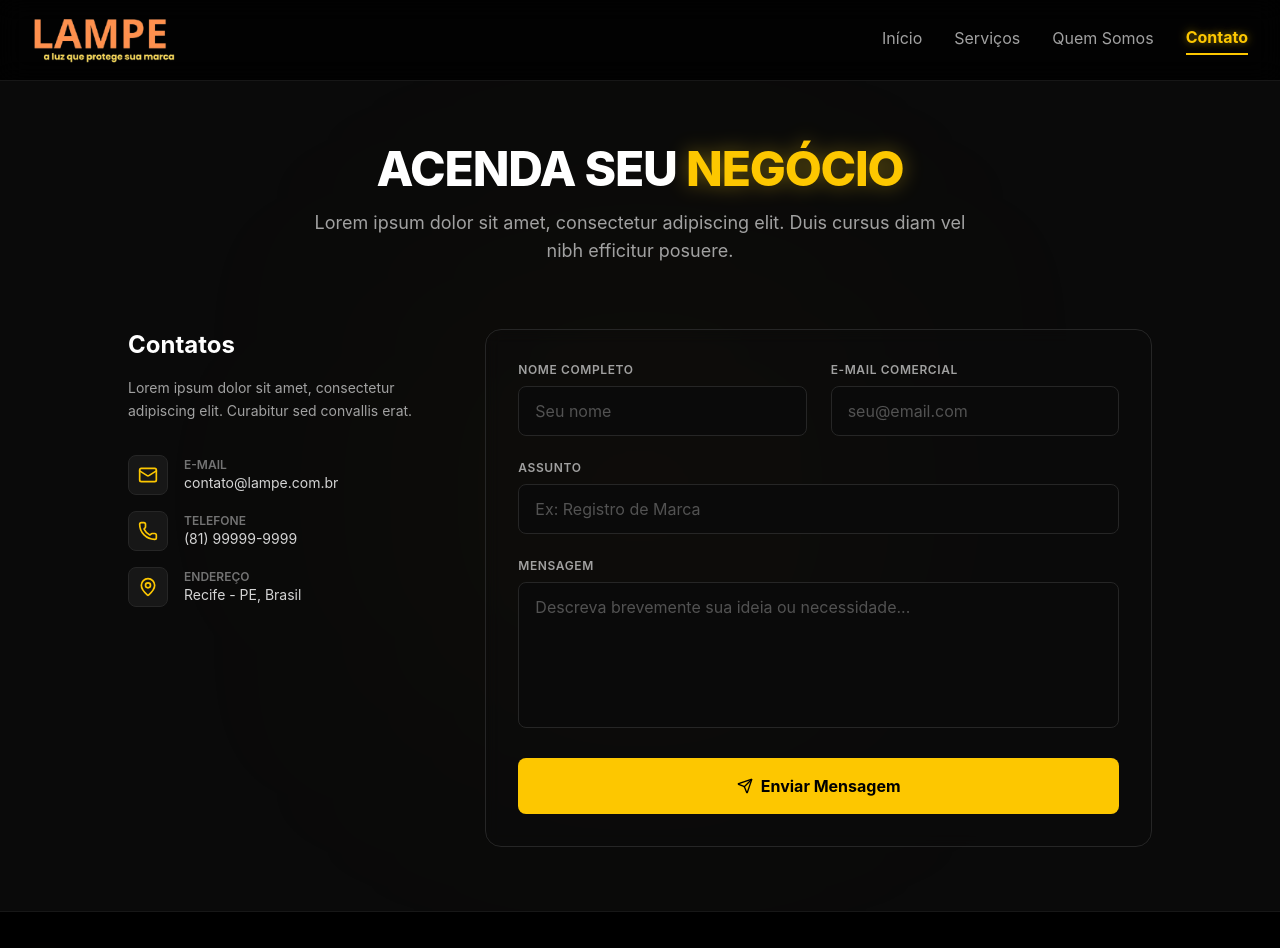
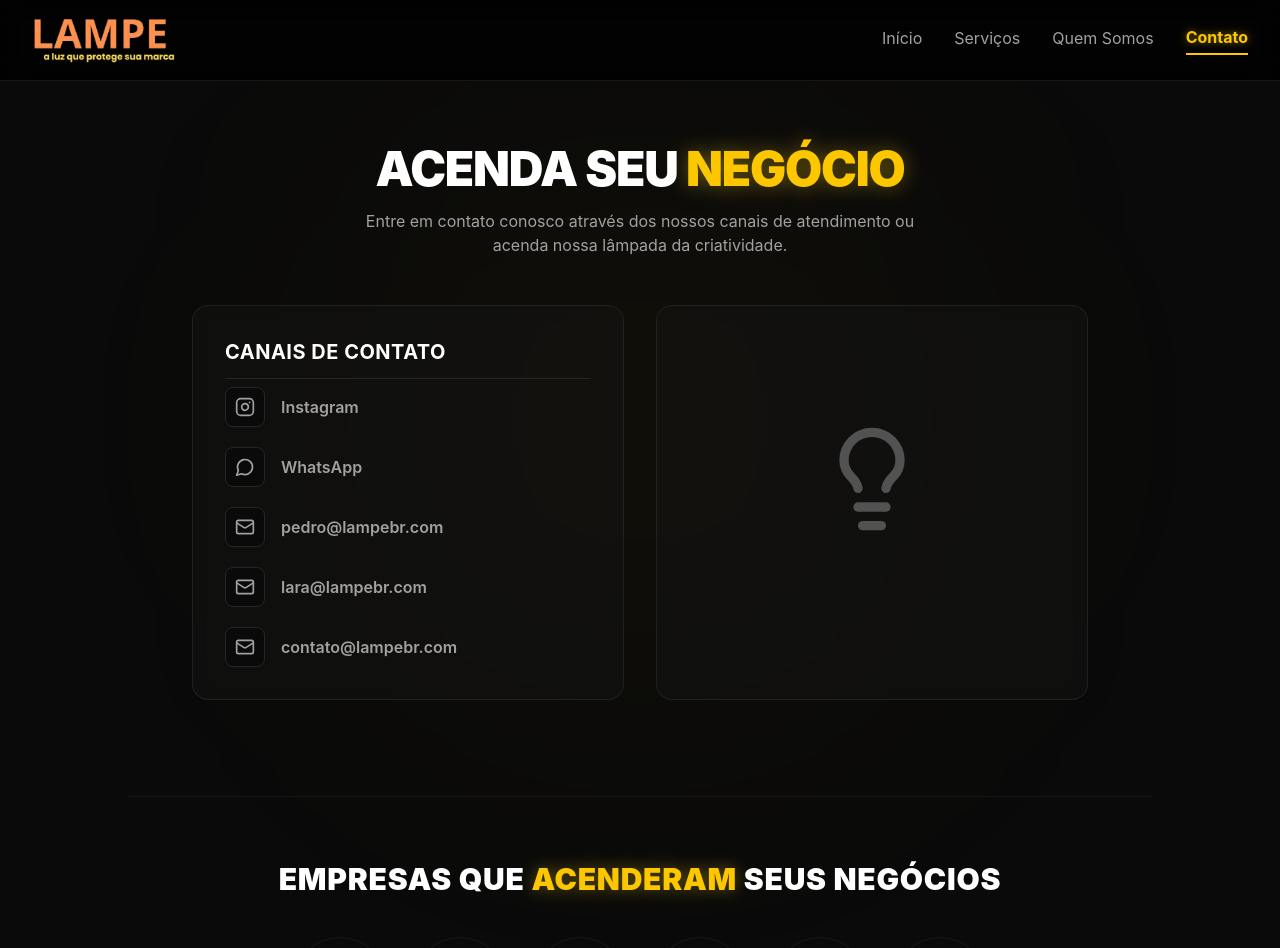
Before and after one commit to Lampe-CG/SiteLampe, a React (Vite) app: page /#/contato in a window 1280 px wide. Shown: the top 948 px of the page. Built offline with nearby package versions, Linux system fonts and the light colour scheme.

Commit message:
feat: página de contato e interatividade dos clientes

```diff
--- a/package.json
+++ b/package.json
@@ -12,7 +12,7 @@
   "dependencies": {
     "@tailwindcss/vite": "^4.3.3",
     "framer-motion": "^13.1.1",
-    "lucide-react": "^1.33.0",
+    "lucide-react": "^0.435.0",
     "react": "^19.2.8",
     "react-dom": "^19.2.8",
     "react-router-dom": "^7.18.2"
--- a/src/pages/Contact.jsx
+++ b/src/pages/Contact.jsx
@@ -1,136 +1,205 @@
-import React from 'react';
-import { Mail, Phone, MapPin, Send } from 'lucide-react';
+import React, { useState } from 'react';
+import { motion, AnimatePresence } from 'framer-motion';
+import { Instagram, MessageCircle, Mail, Lightbulb } from 'lucide-react';
+
+// 1. ESTRUTURA DE DADOS E PLACEHOLDERS
+const CONTACT_INFO = {
+  instagram: {
+    label: 'Instagram',
+    link: 'https://www.instagram.com/lampebr/',
+  },
+  whatsapp: {
+    label: 'WhatsApp',
+    link: 'https://api.whatsapp.com/send?phone=5583987048202',
+  },
+  emails: [
+    { label: 'pedro@lampebr.com', link: 'mailto:pedro@lampebr.com' },
+    { label: 'lara@lampebr.com', link: 'mailto:lara@lampebr.com' },
+    { label: 'contato@lampebr.com', link: 'mailto:contato@lampebr.com' },
+  ],
+};
+
+const CLIENT_LOGOS = [
+  { id: 1, name: 'Empresa A', img: '/lampe-logo.png' },
+  { id: 2, name: 'Empresa B', img: '/lampe-logo.png' },
+  { id: 3, name: 'Empresa C', img: '/lampe-logo.png' },
+  { id: 4, name: 'Empresa D', img: '/lampe-logo.png' },
+  { id: 5, name: 'Empresa E', img: '/lampe-logo.png' },
+  { id: 6, name: 'Empresa F', img: '/lampe-logo.png' },
+];
 
 export default function Contact() {
-  const handleSubmit = (e) => {
-    e.preventDefault();
-    alert('Mensagem enviada com sucesso! (Demonstração)');
+  // 2. ESTADO DA LÂMPADA INTERATIVA
+  const [isLit, setIsLit] = useState(false);
+
+  // 3. ESTADO DOS CLIENTES ACESOS (Array de IDs)
+  const [litClients, setLitClients] = useState([]);
+
+  const toggleClient = (id) => {
+    if (litClients.includes(id)) {
+      setLitClients(litClients.filter((clientId) => clientId !== id));
+    } else {
+      setLitClients([...litClients, id]);
+    }
   };
 
   return (
-    <div className="flex-1 flex flex-col py-16 px-4 sm:px-6 lg:px-8 relative overflow-hidden">
-      {/* Glow effect */}
-      <div className="absolute top-1/2 left-1/2 -translate-x-1/2 -translate-y-1/2 w-96 h-96 rounded-full bg-yellow-500/5 blur-[160px] pointer-events-none"></div>
+    <motion.div
+      initial={{ opacity: 0 }}
+      animate={{ opacity: 1 }}
+      exit={{ opacity: 0 }}
+      transition={{ duration: 0.6 }}
+      className="flex-1 flex flex-col py-16 px-4 sm:px-6 lg:px-8 relative overflow-hidden text-neutral-300"
+    >
+      {/* Visual lighting background */}
+      <div className="absolute top-1/3 left-1/2 -translate-x-1/2 -translate-y-1/2 w-[500px] h-[500px] rounded-full bg-yellow-500/5 blur-[160px] pointer-events-none"></div>
 
-      <div className="max-w-5xl mx-auto z-10 w-full">
-        <div className="text-center mb-16">
-          <h1 className="text-4xl font-extrabold text-white sm:text-5xl tracking-tight mb-4">
+      <div className="max-w-5xl mx-auto z-10 w-full space-y-24">
+
+        {/* SEÇÃO SUPERIOR: "ACENDA SEU NEGÓCIO" */}
+        <div className="space-y-12">
+          {/* Cabeçalho */}
+          <div className="text-center space-y-4">
+            <h1 className="text-4xl sm:text-5xl font-black text-white tracking-tight uppercase">
               ACENDA SEU <span className="text-yellow-400 drop-shadow-[0_0_10px_rgba(250,204,21,0.4)]">NEGÓCIO</span>
             </h1>
-          <p className="max-w-2xl mx-auto text-lg text-neutral-400">
-            Lorem ipsum dolor sit amet, consectetur adipiscing elit. Duis cursus diam vel nibh efficitur posuere.
+            <p className="max-w-xl mx-auto text-neutral-400 text-sm sm:text-base">
+              Entre em contato conosco através dos nossos canais de atendimento ou acenda nossa lâmpada da criatividade.
             </p>
           </div>
 
-        <div className="grid grid-cols-1 lg:grid-cols-3 gap-12">
-          {/* Contact Details */}
-          <div className="lg:col-span-1 space-y-8">
-            <div>
-              <h2 className="text-2xl font-bold text-white mb-4">Contatos</h2>
-              <p className="text-neutral-400 text-sm leading-relaxed mb-6">
-                Lorem ipsum dolor sit amet, consectetur adipiscing elit. Curabitur sed convallis erat.
-              </p>
+          {/* Grid de 2 Colunas */}
+          <div className="grid grid-cols-1 md:grid-cols-2 gap-8 items-center max-w-4xl mx-auto">
+
+            {/* Coluna Esquerda: Lista de Contatos */}
+            <div className="space-y-6 bg-neutral-900/40 border border-neutral-800/80 rounded-2xl p-8 backdrop-blur-sm flex flex-col justify-center h-full min-h-[300px]">
+              <h2 className="text-xl font-bold text-white mb-2 uppercase tracking-wide border-b border-neutral-800 pb-3">
+                Canais de Contato
+              </h2>
+              <div className="space-y-5">
+                {/* Instagram */}
+                <a
+                  href={CONTACT_INFO.instagram.link}
+                  target="_blank"
+                  rel="noopener noreferrer"
+                  className="flex items-center gap-4 group cursor-pointer w-fit"
+                >
+                  <div className="w-10 h-10 rounded-lg bg-neutral-950 border border-neutral-800 flex items-center justify-center text-neutral-400 group-hover:text-yellow-400 group-hover:border-yellow-400 group-hover:drop-shadow-[0_0_10px_rgba(250,204,21,0.8)] transition-all duration-300">
+                    <Instagram className="w-5 h-5 transition-transform group-hover:scale-110" />
                   </div>
+                  <span className="font-semibold text-neutral-400 group-hover:text-yellow-400 group-hover:drop-shadow-[0_0_10px_rgba(250,204,21,0.8)] transition-all duration-300">
+                    {CONTACT_INFO.instagram.label}
+                  </span>
+                </a>
 
-            <div className="space-y-4">
-              <div className="flex items-center gap-4">
-                <div className="w-10 h-10 rounded-lg bg-neutral-900 border border-neutral-800 flex items-center justify-center text-yellow-400">
-                  <Mail className="w-5 h-5" />
+                {/* WhatsApp */}
+                <a
+                  href={CONTACT_INFO.whatsapp.link}
+                  target="_blank"
+                  rel="noopener noreferrer"
+                  className="flex items-center gap-4 group cursor-pointer w-fit"
+                >
+                  <div className="w-10 h-10 rounded-lg bg-neutral-950 border border-neutral-800 flex items-center justify-center text-neutral-400 group-hover:text-yellow-400 group-hover:border-yellow-400 group-hover:drop-shadow-[0_0_10px_rgba(250,204,21,0.8)] transition-all duration-300">
+                    <MessageCircle className="w-5 h-5 transition-transform group-hover:scale-110" />
                   </div>
-                <div>
-                  <p className="text-xs text-neutral-500 font-semibold uppercase">E-mail</p>
-                  <p className="text-sm text-neutral-300">contato@lampe.com.br</p>
+                  <span className="font-semibold text-neutral-400 group-hover:text-yellow-400 group-hover:drop-shadow-[0_0_10px_rgba(250,204,21,0.8)] transition-all duration-300">
+                    {CONTACT_INFO.whatsapp.label}
+                  </span>
+                </a>
+
+                {/* E-mails */}
+                {CONTACT_INFO.emails.map((email, idx) => (
+                  <a
+                    key={idx}
+                    href={email.link}
+                    target="_blank"
+                    rel="noopener noreferrer"
+                    className="flex items-center gap-4 group cursor-pointer w-fit"
+                  >
+                    <div className="w-10 h-10 rounded-lg bg-neutral-950 border border-neutral-800 flex items-center justify-center text-neutral-400 group-hover:text-yellow-400 group-hover:border-yellow-400 group-hover:drop-shadow-[0_0_10px_rgba(250,204,21,0.8)] transition-all duration-300">
+                      <Mail className="w-5 h-5 transition-transform group-hover:scale-110" />
+                    </div>
+                    <span className="font-semibold text-neutral-400 group-hover:text-yellow-400 group-hover:drop-shadow-[0_0_10px_rgba(250,204,21,0.8)] transition-all duration-300 text-sm sm:text-base">
+                      {email.label}
+                    </span>
+                  </a>
+                ))}
               </div>
             </div>
 
-              <div className="flex items-center gap-4">
-                <div className="w-10 h-10 rounded-lg bg-neutral-900 border border-neutral-800 flex items-center justify-center text-yellow-400">
-                  <Phone className="w-5 h-5" />
+            {/* Coluna Direita: Lâmpada Interativa */}
+            <div className="bg-neutral-900/40 border border-neutral-800/80 rounded-2xl p-8 backdrop-blur-sm flex flex-col items-center justify-center text-center h-full min-h-[300px]">
+              <div
+                onClick={() => setIsLit(!isLit)}
+                className="cursor-pointer p-6 rounded-full hover:bg-neutral-950/40 transition-colors duration-300 relative group"
+              >
+                <Lightbulb
+                  className={`w-28 h-28 transition-all duration-500 ${isLit
+                    ? 'text-yellow-400 drop-shadow-[0_0_40px_rgba(250,204,21,1)] scale-110'
+                    : 'text-neutral-600 hover:text-yellow-200 hover:drop-shadow-[0_0_15px_rgba(250,204,21,0.4)]'
+                    }`}
+                />
               </div>
-                <div>
-                  <p className="text-xs text-neutral-500 font-semibold uppercase">Telefone</p>
-                  <p className="text-sm text-neutral-300">(81) 99999-9999</p>
+
+              {/* Mensagem de Confirmação */}
+              <div className="h-8 mt-4">
+                <AnimatePresence>
+                  {isLit && (
+                    <motion.p
+                      initial={{ opacity: 0, y: -10 }}
+                      animate={{ opacity: 1, y: 0 }}
+                      exit={{ opacity: 0, y: -10 }}
+                      className="text-yellow-400 font-bold text-lg drop-shadow-[0_0_8px_rgba(250,204,21,0.6)] uppercase tracking-widest"
+                    >
+                      Negócio Aceso!
+                    </motion.p>
+                  )}
+                </AnimatePresence>
               </div>
             </div>
 
-              <div className="flex items-center gap-4">
-                <div className="w-10 h-10 rounded-lg bg-neutral-900 border border-neutral-800 flex items-center justify-center text-yellow-400">
-                  <MapPin className="w-5 h-5" />
-                </div>
-                <div>
-                  <p className="text-xs text-neutral-500 font-semibold uppercase">Endereço</p>
-                  <p className="text-sm text-neutral-300">Recife - PE, Brasil</p>
-                </div>
-              </div>
           </div>
         </div>
 
-          {/* Contact Form */}
-          <div className="lg:col-span-2 p-8 rounded-2xl border border-neutral-800 bg-neutral-900/10 backdrop-blur-sm">
-            <form onSubmit={handleSubmit} className="space-y-6">
-              <div className="grid grid-cols-1 sm:grid-cols-2 gap-6">
-                <div>
-                  <label htmlFor="name" className="block text-xs font-semibold text-neutral-400 uppercase tracking-wider mb-2">
-                    Nome Completo
-                  </label>
-                  <input
-                    type="text"
-                    id="name"
-                    required
-                    placeholder="Seu nome"
-                    className="w-full px-4 py-3 rounded-lg bg-neutral-950 border border-neutral-800 text-white placeholder-neutral-600 focus:outline-none focus:border-yellow-400 focus:ring-1 focus:ring-yellow-400/30 transition-all duration-300"
+        {/* SEÇÃO INFERIOR: "EMPRESAS QUE ACENDERAM SEUS NEGÓCIOS" */}
+        <div className="space-y-10 border-t border-neutral-900 pt-16">
+          <div className="text-center">
+            <h2 className="text-2xl sm:text-3xl font-black text-white tracking-wide uppercase">
+              EMPRESAS QUE <span className="text-yellow-400 drop-shadow-[0_0_8px_rgba(250,204,21,0.4)]">ACENDERAM</span> SEUS NEGÓCIOS
+            </h2>
+          </div>
+
+          {/* Grid Flexível de Logos Circulares */}
+          <div className="flex flex-wrap items-center justify-center gap-6 max-w-4xl mx-auto">
+            {CLIENT_LOGOS.map((client) => {
+              const isClientLit = litClients.includes(client.id);
+              return (
+                <div
+                  key={client.id}
+                  onClick={() => toggleClient(client.id)}
+                  className={`w-20 h-20 sm:w-24 sm:h-24 rounded-full flex items-center justify-center bg-neutral-950 cursor-pointer overflow-hidden transition-all duration-300 ${isClientLit
+                    ? 'border-2 border-yellow-400 drop-shadow-[0_0_20px_rgba(250,204,21,0.9)] opacity-100 grayscale-0'
+                    : 'opacity-50 grayscale border border-neutral-800 hover:opacity-100 hover:grayscale-0 hover:border-yellow-400 hover:drop-shadow-[0_0_15px_rgba(250,204,21,0.6)]'
+                    }`}
+                  title={client.name}
+                >
+                  <img
+                    src={client.img}
+                    alt={client.name}
+                    className="w-12 h-12 sm:w-16 sm:h-16 object-contain"
+                    onError={(e) => {
+                      // Fallback em caso de erro da imagem
+                      e.target.style.display = 'none';
+                      e.target.parentNode.innerHTML = `<span class="text-xs font-bold text-yellow-400">${client.name[0]}</span>`;
+                    }}
                   />
                 </div>
-                <div>
-                  <label htmlFor="email" className="block text-xs font-semibold text-neutral-400 uppercase tracking-wider mb-2">
-                    E-mail Comercial
-                  </label>
-                  <input
-                    type="email"
-                    id="email"
-                    required
-                    placeholder="seu@email.com"
-                    className="w-full px-4 py-3 rounded-lg bg-neutral-950 border border-neutral-800 text-white placeholder-neutral-600 focus:outline-none focus:border-yellow-400 focus:ring-1 focus:ring-yellow-400/30 transition-all duration-300"
-                  />
+              );
+            })}
           </div>
         </div>
 
-              <div>
-                <label htmlFor="subject" className="block text-xs font-semibold text-neutral-400 uppercase tracking-wider mb-2">
-                  Assunto
-                </label>
-                <input
-                  type="text"
-                  id="subject"
-                  required
-                  placeholder="Ex: Registro de Marca"
-                  className="w-full px-4 py-3 rounded-lg bg-neutral-950 border border-neutral-800 text-white placeholder-neutral-600 focus:outline-none focus:border-yellow-400 focus:ring-1 focus:ring-yellow-400/30 transition-all duration-300"
-                />
       </div>
-
-              <div>
-                <label htmlFor="message" className="block text-xs font-semibold text-neutral-400 uppercase tracking-wider mb-2">
-                  Mensagem
-                </label>
-                <textarea
-                  id="message"
-                  required
-                  rows="5"
-                  placeholder="Descreva brevemente sua ideia ou necessidade..."
-                  className="w-full px-4 py-3 rounded-lg bg-neutral-950 border border-neutral-800 text-white placeholder-neutral-600 focus:outline-none focus:border-yellow-400 focus:ring-1 focus:ring-yellow-400/30 transition-all duration-300 resize-none"
-                ></textarea>
-              </div>
-
-              <button
-                type="submit"
-                className="w-full py-4 bg-yellow-400 hover:bg-yellow-300 text-black font-bold rounded-lg transition-all duration-300 flex items-center justify-center gap-2 hover:scale-[1.02] hover:shadow-[0_0_15px_rgba(250,204,21,0.5)] cursor-pointer"
-              >
-                <Send className="w-4 h-4" /> Enviar Mensagem
-              </button>
-            </form>
-          </div>
-        </div>
-      </div>
-    </div>
+    </motion.div>
   );
 }
```
Also changed, not shown: 1 other file (tests, documents, lock files or other folders). Lines whose indentation alone changed are shown as unchanged.
